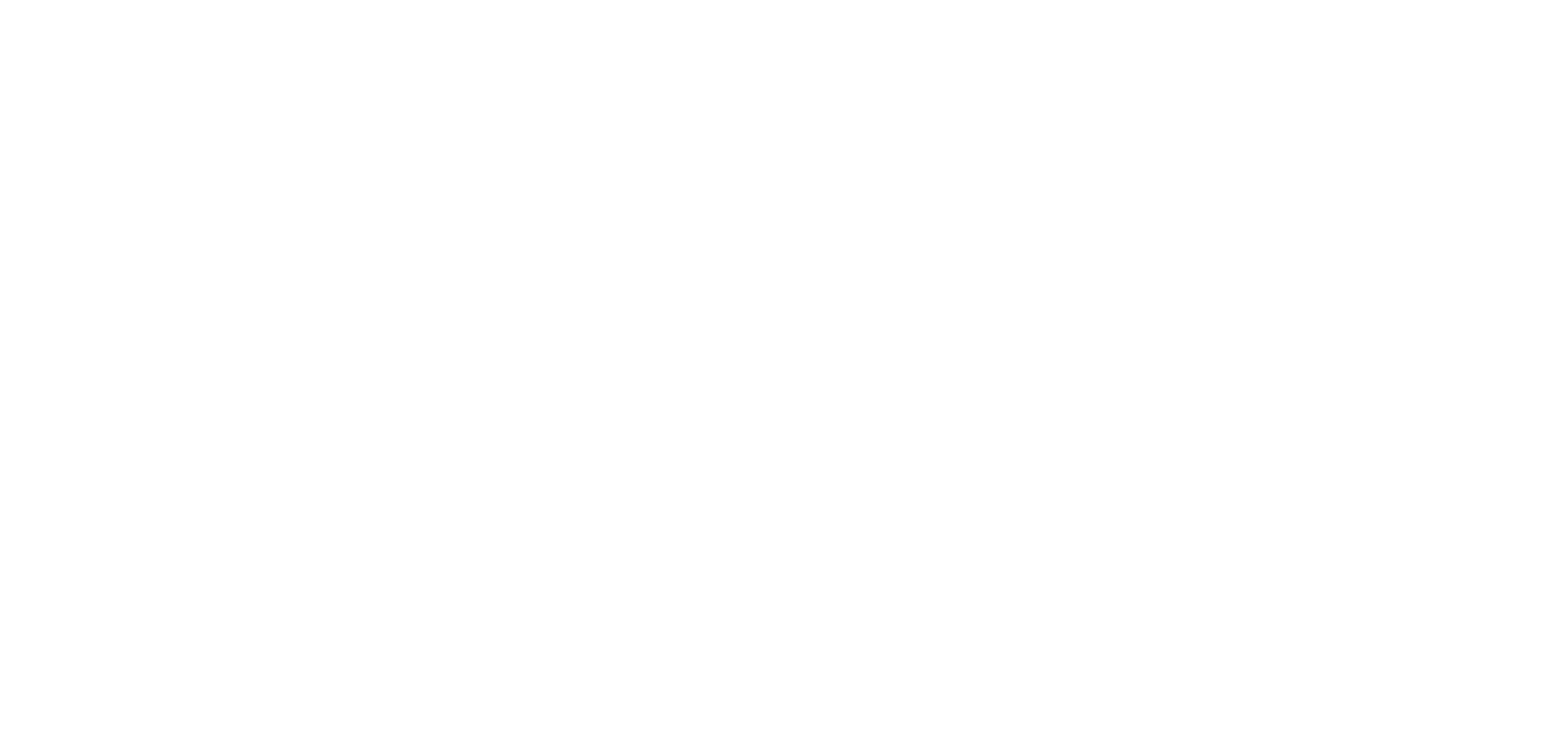
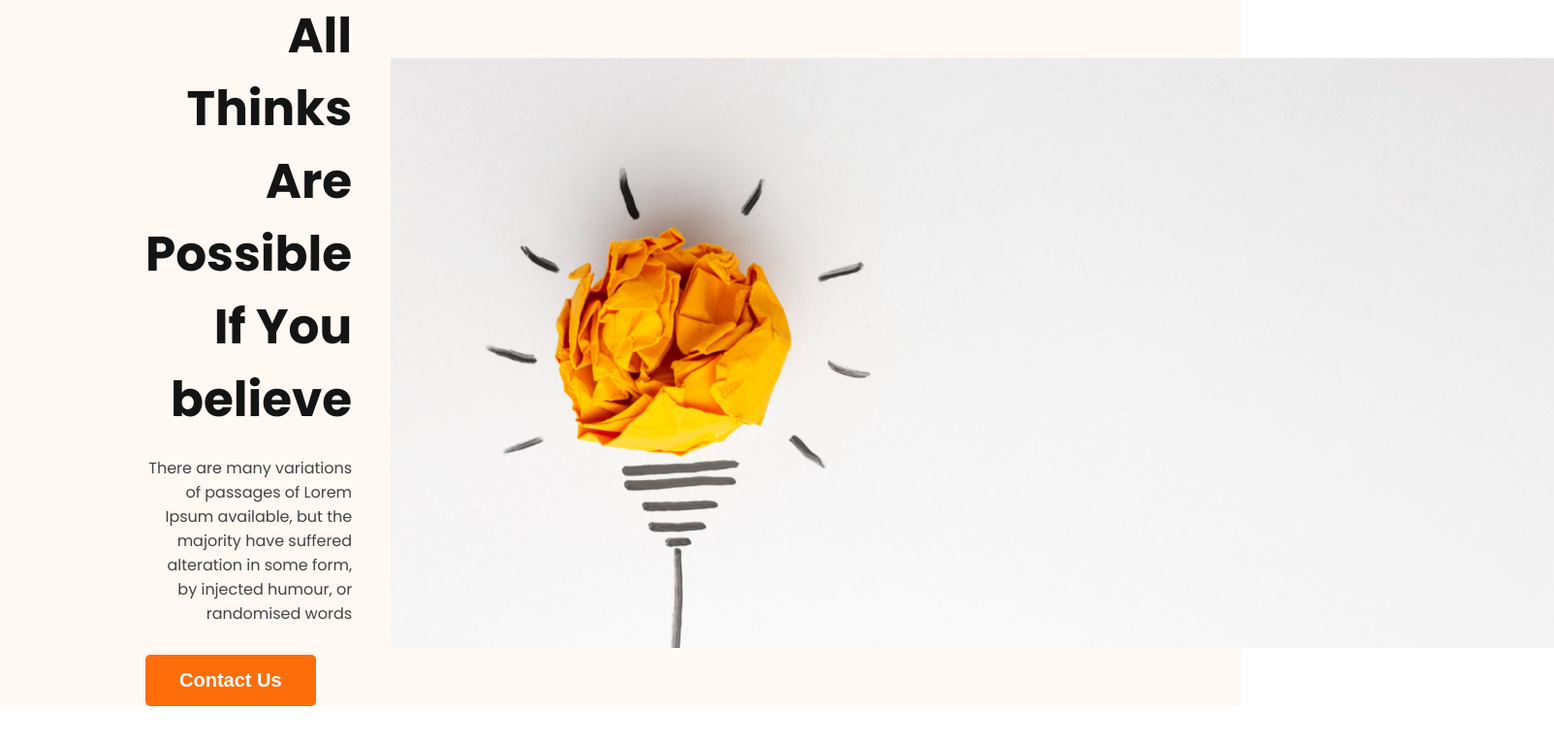
Before and after one commit to TamannaTahsin1/new-year, a plain HTML site: page index.html in a window 1280 px wide. Shown: the whole page at 97% size, 1603 px wide, since content can reach past the window. Drawn offline with Linux system fonts and the light colour scheme; a web font is replaced by a local one.

Commit message:
banner section compplete

```diff
--- a/index.html
+++ b/index.html
@@ -4,11 +4,27 @@
     <meta charset="UTF-8">
     <meta name="viewport" content="width=device-width, initial-scale=1.0">
     <title>New year New me</title>
+<!--font link-->
+        <link rel="preconnect" href="https://fonts.googleapis.com">
+        <link rel="preconnect" href="https://fonts.gstatic.com" crossorigin>
+        <link href="https://fonts.googleapis.com/css2?family=Abhaya+Libre:wght@400;600&family=Open+Sans:wght@800&family=Poppins:ital,wght@0,400;0,700;0,800;0,900;1,300;1,400;1,500;1,800;1,900&display=swap" rel="stylesheet">
+<!--css link-->
+    <link rel="stylesheet" href="style/new.css">
 </head>
 <body>
-    <header>
-        <!--this the navbar section-->
+    <header class="header">
+<!--this the banner section-->
+        <div class="banner">
+            <div class="banner-content">
+                <h3 class="banner-title">All Thinks Are Possible If You believe</h3>
+                <p class="banner-description">There are many variations of passages of Lorem Ipsum available, but the majority have suffered alteration in some form, by injected humour, or randomised words</p>
+                <button class="btn-primary">Contact Us</button>
+            </div>
+            <img class="banner-img" src="images/banner/banner1.png" alt="" >
+        </div>
+        <section class="about">
 
+        </section>
     </header>
     <main>
 
--- /dev/null
+++ b/style/new.css
@@ -0,0 +1,52 @@
+*{
+    margin: 0;
+}
+/*common shared styles*/
+body{
+    font-family: 'Abhaya Libre', serif;
+    font-family: 'Open Sans', sans-serif;
+    font-family: 'Poppins', sans-serif;
+}
+.header{
+    background-color: #FFF8F3;
+    background-repeat: no-repeat;
+    background-position: bottom right, top left;
+
+}
+.banner{
+    padding: 0px 0px 0px 150px ;
+    align-items: center;
+    display: flex;
+    justify-content: space-between;
+    gap: 40px;
+    text-align: justify;
+}
+
+.banner-title{
+    color: #151414;
+    text-align: right;
+    font-size: 50px;
+    font-weight: bold;
+    padding-bottom: 20px;
+}
+.banner-description{
+    color: var(--dark-02, #444343);
+    text-align: right;
+    font-size: 16px;
+    font-weight: 400;
+    padding-bottom: 30px;
+}
+.banner-img{
+    width: 1200px;
+    height: 608px;
+    padding-left: 0px;
+}
+.btn-primary{
+    border-radius: 5px;
+    background: #FD6E0A;
+    border:none;
+    font-size: 20px;
+    font-weight: 700;
+    color: white;
+    padding: 15px 35px;
+}
```
Also changed, not shown: images/banner/banner1.png (added), images/banner/banner2.png (added), images/banner/banner3.png (added), images/gradient1.png (added), images/gradient2.png (added), images/gradient3.png (added), images/icons/ecom.png (added), images/icons/fb.png (added), images/icons/js.png (added), images/icons/smoke.png (added), images/icons/twitter.png (added), images/icons/web.png (added), images/icons/youtube.png (added), images/person.png (added), 1 more files.
